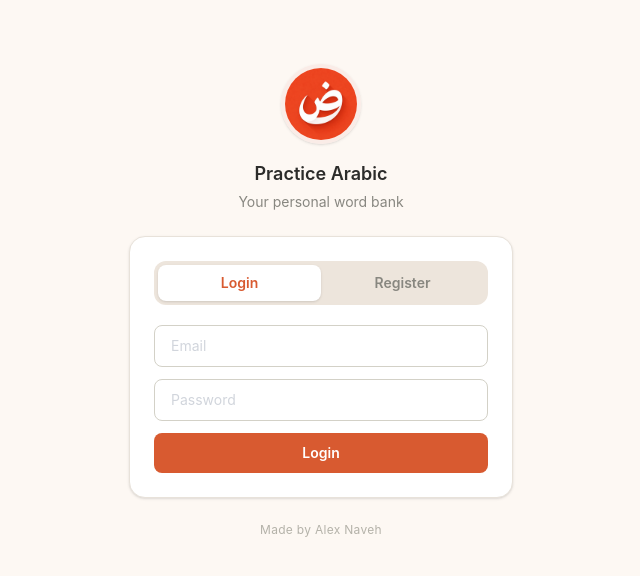
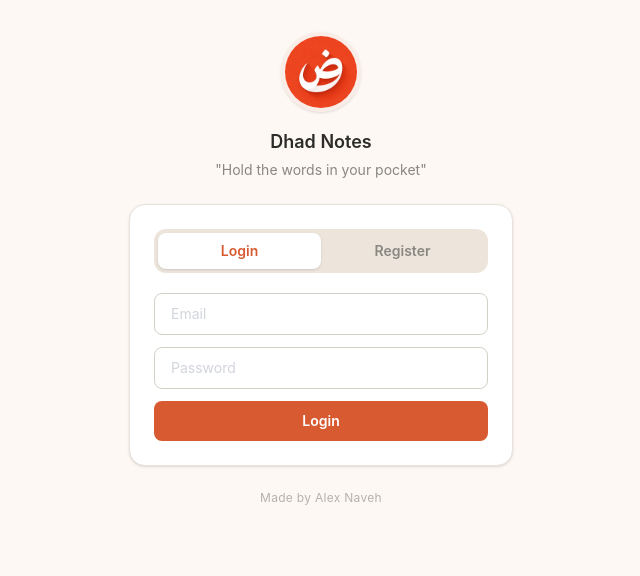
Before and after one commit to alexnaveh/practice-arabic-web, a React (Vite) app in the folder frontend/: page /login in a window 1280 px wide. Shown: the top 576 px of the page, without its empty margins (319-959 px from the left). Built offline with nearby package versions, Linux system fonts and the light colour scheme.

Commit message:
update: add app text and animation to the AuthPage

```diff
--- a/frontend/src/pages/AuthPage.jsx
+++ b/frontend/src/pages/AuthPage.jsx
@@ -1,6 +1,8 @@
-import { useState } from "react";
+import { useState, useEffect } from "react";
 import { useNavigate } from "react-router-dom";
 import { loginUser, registerUser } from "../api";
+
+const LABELS = ["تدرب على ملاحظات الضاد", "Dhad Notes", "פתקי הדאד",];
 
 export default function AuthPage() {
     const [mode, setMode] = useState("login");
@@ -9,6 +11,21 @@ export default function AuthPage() {
     const [confirmPassword, setConfirmPassword] = useState("");
     const [error, setError] = useState("");
     const navigate = useNavigate();
+    const [labelIndex, setLabelIndex] = useState(0);
+    const [labelVisible, setLabelVisible] = useState(true);
+
+
+    useEffect(() => {
+    const interval = setInterval(() => {
+        setLabelVisible(false);
+        setTimeout(() => {
+        setLabelIndex((prev) => (prev + 1) % LABELS.length);
+        setLabelVisible(true);
+        }, 200);
+    }, 3000);
+
+    return () => clearInterval(interval);
+    }, []);
 
     function switchMode(newMode) {
         setMode(newMode);
@@ -45,7 +62,7 @@ export default function AuthPage() {
   }
 
     return (
-    <div className="min-h-screen flex flex-col items-center justify-start bg-[#FDF8F3] px-4 pt-16">
+    <div className="min-h-screen flex flex-col items-center justify-start bg-[#FDF8F3] px-4 pt-8">
 
         {/* Logo circle */}
         <div className="w-20 h-20 rounded-full border-4 border-[#FAECE7] overflow-hidden mb-4 shadow-sm">
@@ -53,8 +70,16 @@ export default function AuthPage() {
         </div>
 
         {/* App name + subtitle */}
-      <h1 className="text-lg font-semibold text-[#2C2C2A] mb-1">Practice Arabic</h1>
-      <p className="text-sm text-[#888780] mb-6">Your personal word bank</p>
+        <h1
+            className="text-lg font-semibold text-[#2C2C2A] mb-1 transition-all duration-300"
+            style={{
+                opacity: labelVisible ? 1 : 0,
+                transform: labelVisible ? "translateY(0)" : "translateY(-10px)",
+            }}
+        >
+            {LABELS[labelIndex]}
+        </h1>
+        <p className="text-sm text-[#888780] mb-6">"Hold the words in your pocket"</p>
 
         {/* Card */}
         <div className="bg-white rounded-2xl shadow-sm border border-[#E8E2DA] w-full max-w-sm p-6">
```
Lines whose indentation alone changed are shown as unchanged.
